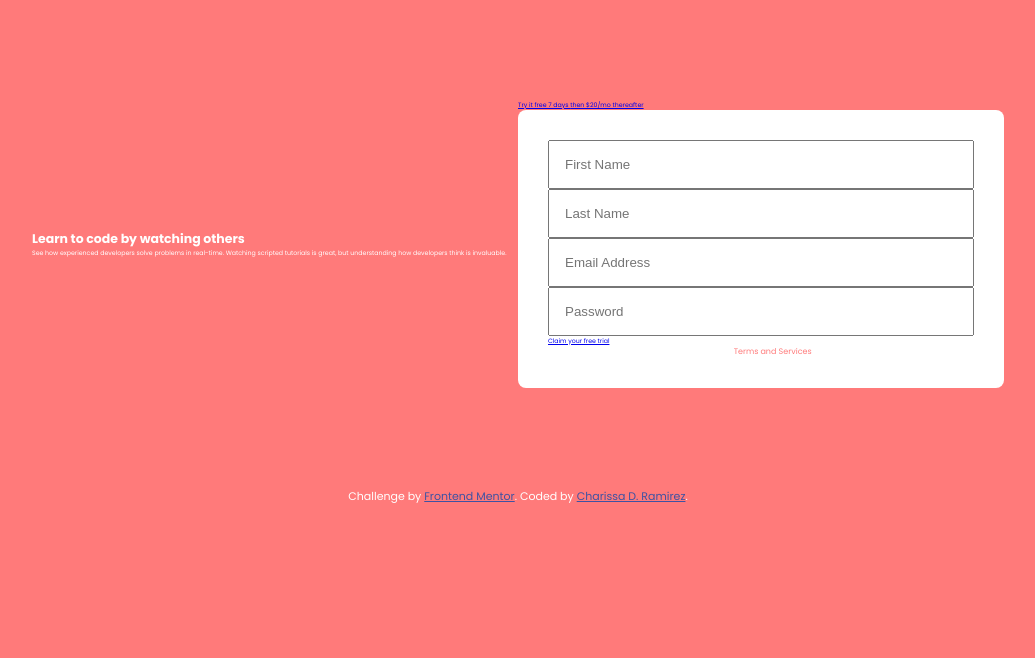
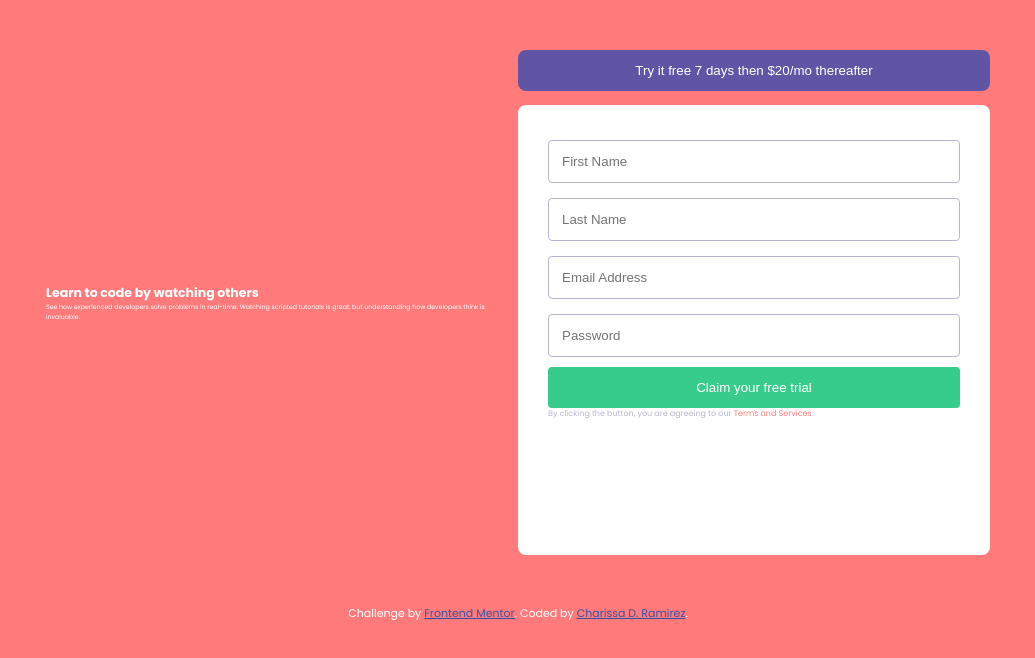
Before and after one commit to chawissa/signup-form, a plain HTML site: page index.html in a window 1280 px wide. Shown: the whole page, without its empty margins (122-1157 px from the left). Drawn offline with Linux system fonts and the light colour scheme.

Commit message:
input fields

```diff
--- a/index.html
+++ b/index.html
@@ -19,8 +19,7 @@
     <title>Frontend Mentor | Intro component with sign up form</title>
   </head>
   <body>
-    <div class="container-outer">
-      <!-- <div class="container-inner"> -->
+    <div class="container">
       <div class="intro">
         <h1><span>Learn to code by </span>watching others</h1>
         <p>
@@ -29,21 +28,20 @@
           invaluable.
         </p>
       </div>
-      <div class="intro">
+      <div class="intro intro-form">
         <div>
-          <a href="#" class="btn btn-purple">
+          <button class="btn btn-purple">
             <span>Try it free 7 days </span>
-            <span>then $20/mo thereafter</span></a
-          >
+            <span>then $20/mo thereafter</span>
+          </button>
         </div>
 
         <div class="signup-form">
           <div>
             <input
               type="text"
-              name="first-name"
-              id="first-name"
               placeholder="First Name"
+              class="input-field"
               required
             />
           </div>
@@ -51,9 +49,8 @@
           <div>
             <input
               type="text"
-              name="last-name"
-              id="last0name"
               placeholder="Last Name"
+              class="input-field"
               required
             />
           </div>
@@ -61,9 +58,8 @@
           <div>
             <input
               type="email"
-              name="email"
-              id="email"
               placeholder="Email Address"
+              class="input-field"
               required
             />
           </div>
@@ -71,15 +67,14 @@
           <div>
             <input
               type="password"
-              name="password"
-              id="password"
               placeholder="Password"
+              class="input-field"
               required
             />
           </div>
 
           <div>
-            <a href="#" class="btn btn-green">Claim your free trial </a>
+            <button class="btn btn-green">Claim your free trial</button>
           </div>
 
           <div class="agreement">
@@ -89,7 +84,6 @@
           </div>
         </div>
       </div>
-      <!-- </div> -->
     </div>
 
     <footer>
--- a/style.css
+++ b/style.css
@@ -20,8 +20,8 @@ body {
   background-color: var(--color-primary-red);
 }
 
-.container-outer {
-  padding: 10rem;
+.container {
+  padding: 5rem;
   display: flex;
   justify-content: center;
   align-items: center;
@@ -32,22 +32,50 @@ body {
 } */
 
 .intro {
-  flex: 0 0 45%;
+  flex: 0 0 40%;
+}
+
+.intro-form {
+  display: flex;
+  flex-direction: column;
 }
 
 .signup-form {
+  height: 45rem;
   background-color: #fff;
   padding: 3rem;
+  margin-top: 1.4rem;
+  border-radius: 0.8rem;
+
+  display: flex;
+  flex-direction: column;
+}
+
+.input-field {
+  width: 100%;
+  padding: 1.3rem;
+  margin: 5px 0 1rem 0;
+  border: 1px solid var(--color-grayish-blue);
+  border-radius: 0.4rem;
+}
+
+.btn {
+  color: #fff;
+  padding: 1.3rem 0;
+  outline: none;
+  border: none;
+  width: 100%;
+  cursor: pointer;
+}
+
+.btn-purple {
+  background-color: var(--color-accent-blue);
   border-radius: 0.8rem;
 }
 
-input[type="text"],
-input[type="email"],
-input[type="password"] {
-  width: 100%;
-  padding: 15px;
-  margin: 5px 0 22 px 0;
-  display: inline-block;
+.btn-green {
+  background-color: var(--color-primary-green);
+  border-radius: 0.4rem;
 }
 
 .agreement {
@@ -55,6 +83,7 @@ input[type="password"] {
 }
 
 .agreement-gray {
+  color: var(--color-grayish-blue);
 }
 
 .agreement-red {
```
